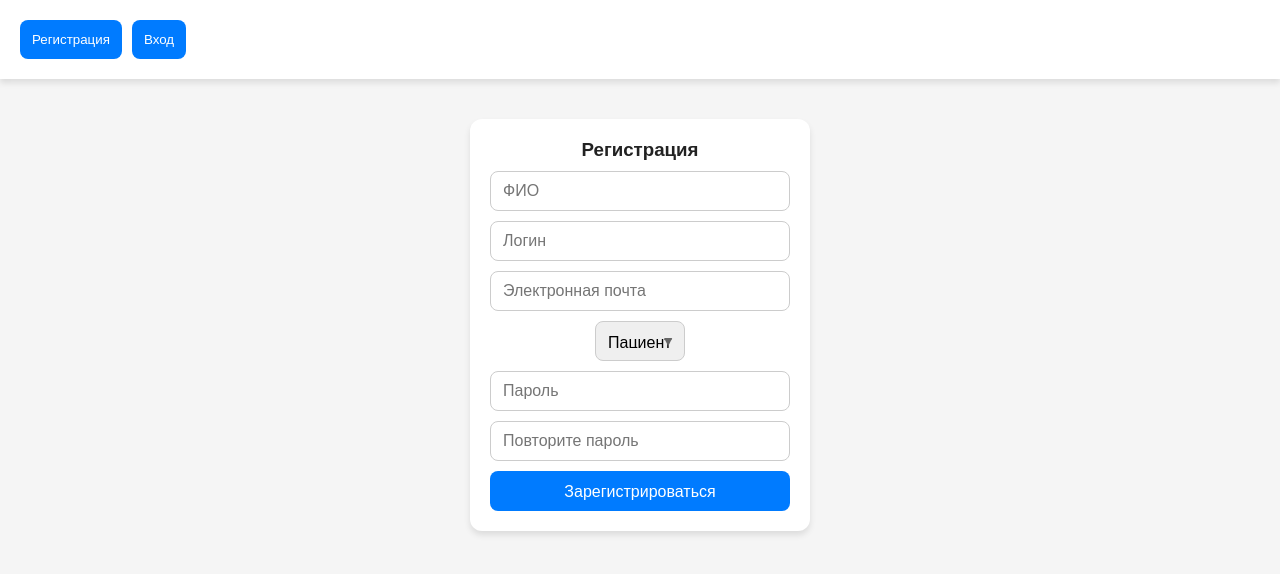
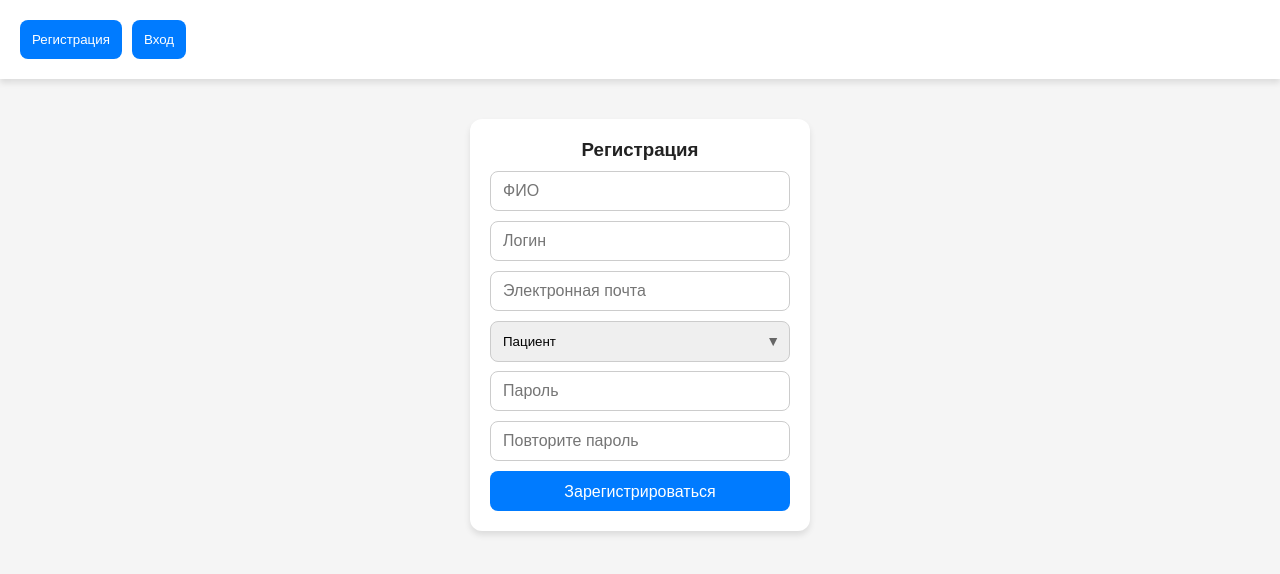
Before and after one commit to va43n/tasks-website, a Next.js app: page /auth/register in a window 1280 px wide. Shown: the top 574 px of the page. Built offline with nearby package versions, Linux system fonts and the light colour scheme; no server answers.

Commit message:
Еще одно исправление select

```diff
--- a/src/app/auth/register/page.tsx
+++ b/src/app/auth/register/page.tsx
@@ -56,8 +56,8 @@ export default function RegisterPage() {
 			<input className="form-box-size rounded-box" type="text" name="full_name" placeholder="ФИО" onChange={handleChange} />
 			<input className="form-box-size rounded-box" type="text" name="username" placeholder="Логин" onChange={handleChange} />
 			<input className="form-box-size rounded-box" type="text" name="email" placeholder="Электронная почта" onChange={handleChange} />
-			<div className="select-container">
-				<select className="select-form form-box-size rounded-box" name="role" onChange={handleChange}>
+			<div className="select-container form-box-size">
+				<select className="select-form rounded-box" name="role" onChange={handleChange}>
 					<option value="Пациент">Пациент</option>
 					<option value="Доктор">Доктор</option>
 				</select>
```
